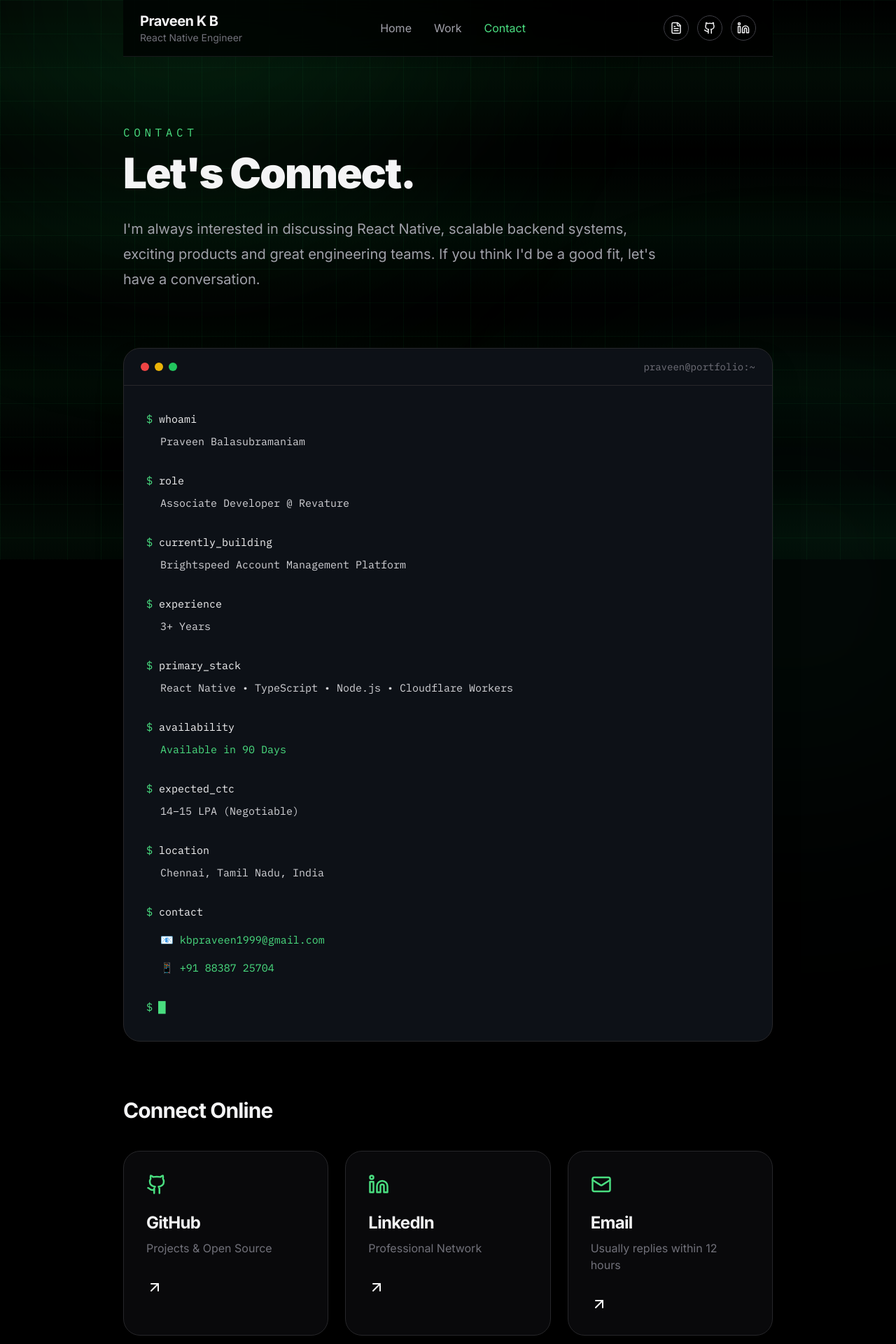
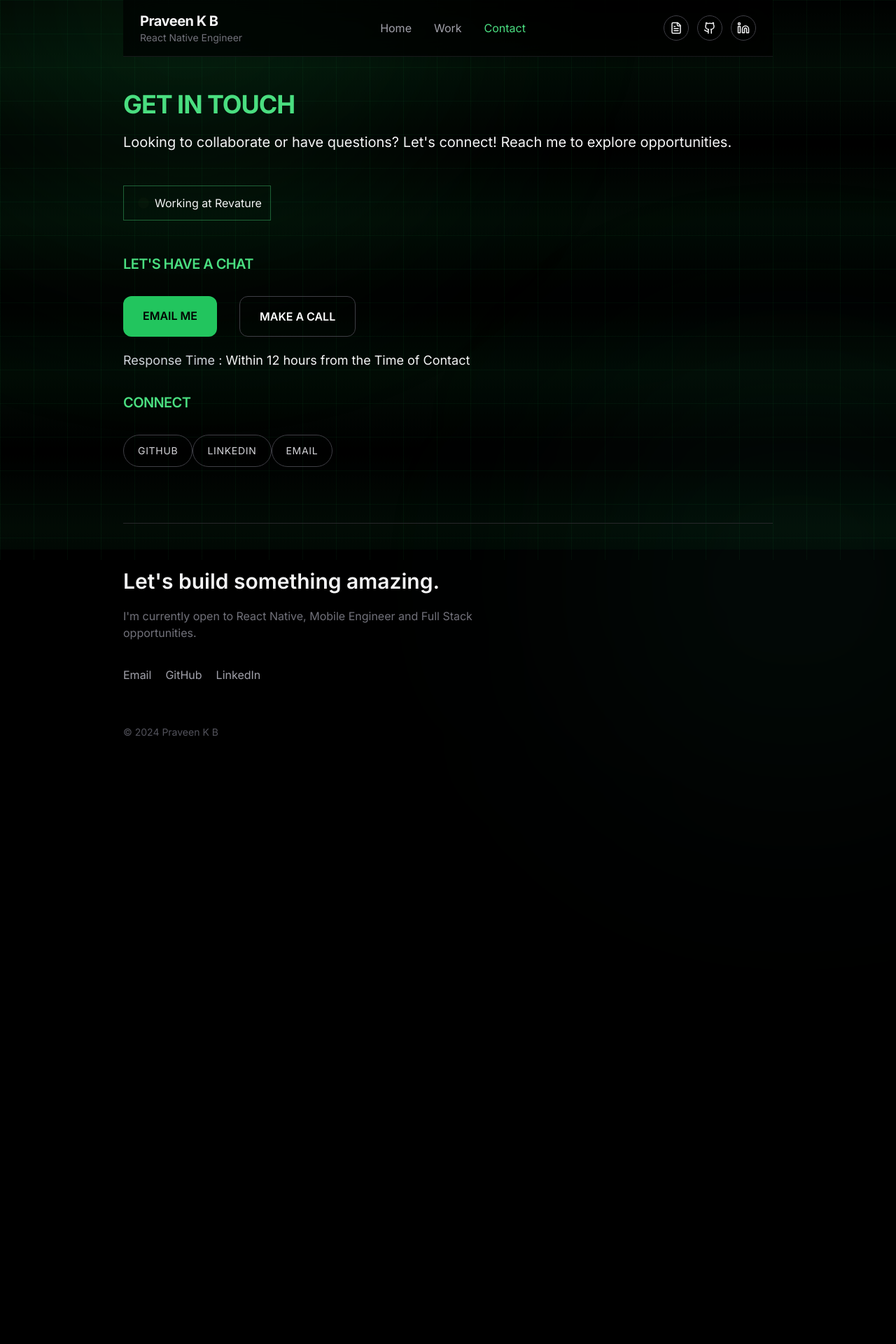
Before and after one commit to PraveenKb777/pravee-portfolio, a Next.js app: page /contact in a window 1280 px wide. Shown: the top 1920 px of the page at 70% size. After the commit the page ends 1120 px from the top, so only its background shows below. Built offline with nearby package versions, Linux system fonts and the light colour scheme.

Commit message:
fixed issues on v3

```diff
--- a/app/contact/page.tsx
+++ b/app/contact/page.tsx
@@ -1,267 +1,44 @@
-import {
-  Github,
-  Linkedin,
-  Mail,
-  Phone,
-  ArrowUpRight,
-} from "lucide-react";
+import AvailableWork from "@/components/avilable-work";
+import ColoredBtn from "@/components/colored-btn";
+import SubHeading from "@/components/sub-heading";
+import React from "react";
+import { CONNECTION } from "../page";
+import CategoryTab from "@/components/category-tab";
 
-export default function ContactPage() {
+export default function GetInTouch() {
   return (
-    <main className="py-24">
-
-      {/* Hero */}
-
-      <p className="font-mono uppercase tracking-[0.35em] text-green-400">
-        CONTACT
+    <main className="py-12">
+      <h1 className="text-green-400 text-4xl font-bold">GET IN TOUCH</h1>
+      <p className="text-xl mt-5">
+        Looking to collaborate or have questions? Let&apos;s connect! Reach me
+        to explore opportunities.
       </p>
-
-      <h1 className="mt-4 text-6xl font-black">
-        Let's Connect.
-      </h1>
-
-      <p className="mt-8 max-w-3xl text-xl leading-9 text-zinc-400">
-        I'm always interested in discussing React Native, scalable backend
-        systems, exciting products and great engineering teams.
-        If you think I'd be a good fit, let's have a conversation.
+      <AvailableWork />
+      <SubHeading label="LET'S HAVE A CHAT" />
+      <div className="flex mt-8">
+        <ColoredBtn
+          href="mailto:kbpraveen1999@gmail.com"
+          variant="colored"
+          label="EMAIL ME"
+        />
+        <div className="w-8" />
+        <ColoredBtn
+          href="tel:+918838725704"
+          variant="normal"
+          label="MAKE A CALL"
+        />
+      </div>
+      <p className="text-lg mt-5">
+        <span className="text-gray-300"> Response Time : </span> Within 12 hours
+        from the Time of Contact
       </p>
-
-      {/* Terminal */}
-
-      <section className="mt-20 overflow-hidden rounded-3xl border border-zinc-800 bg-[#0d1117] shadow-2xl">
-
-        {/* Terminal Header */}
-
-        <div className="flex items-center justify-between border-b border-zinc-800 px-6 py-4">
-
-          <div className="flex gap-2">
-
-            <div className="h-3 w-3 rounded-full bg-red-500" />
-
-            <div className="h-3 w-3 rounded-full bg-yellow-500" />
-
-            <div className="h-3 w-3 rounded-full bg-green-500" />
-
-          </div>
-
-          <span className="font-mono text-sm text-zinc-500">
-            praveen@portfolio:~
-          </span>
-
-        </div>
-
-        {/* Terminal Body */}
-
-        <div className="space-y-6 p-8 font-mono text-[15px] leading-8">
-
-          <TerminalCommand
-            command="whoami"
-            result="Praveen Balasubramaniam"
-          />
-
-          <TerminalCommand
-            command="role"
-            result="Associate Developer @ Revature"
-          />
-
-          <TerminalCommand
-            command="currently_building"
-            result="Brightspeed Account Management Platform"
-          />
-
-          <TerminalCommand
-            command="experience"
-            result="3+ Years"
-          />
-
-          <TerminalCommand
-            command="primary_stack"
-            result="React Native • TypeScript • Node.js • Cloudflare Workers"
-          />
-
-          <TerminalCommand
-            command="availability"
-            result="Available in 90 Days"
-            green
-          />
-
-          <TerminalCommand
-            command="expected_ctc"
-            result="14–15 LPA (Negotiable)"
-          />
-
-          <TerminalCommand
-            command="location"
-            result="Chennai, Tamil Nadu, India"
-          />
-
-          <div>
-
-            <p>
-              <span className="text-green-400">$</span>{" "}
-              contact
-            </p>
-
-            <div className="ml-5 mt-2 space-y-2">
-
-              <a
-                href="mailto:kbpraveen1999@gmail.com"
-                className="block text-green-400 hover:underline"
-              >
-                📧 kbpraveen1999@gmail.com
-              </a>
-
-              <a
-                href="tel:+918838725704"
-                className="block text-green-400 hover:underline"
-              >
-                📱 +91 88387 25704
-              </a>
-
-            </div>
-
-          </div>
-
-          <div className="flex items-center">
-
-            <span className="text-green-400">$</span>
-
-            <span className="ml-2 animate-pulse text-green-400">
-              █
-            </span>
-
-          </div>
-
-        </div>
-
-      </section>
-
-      {/* Social */}
-
-      <section className="mt-20">
-
-        <h2 className="text-3xl font-bold">
-          Connect Online
-        </h2>
-
-        <div className="mt-10 grid gap-6 md:grid-cols-3">
-
-          <SocialCard
-            href="https://github.com/PraveenKb777"
-            title="GitHub"
-            subtitle="Projects & Open Source"
-            icon={<Github size={30} />}
-          />
-
-          <SocialCard
-            href="https://linkedin.com/in/praveen-balasubramaniam"
-            title="LinkedIn"
-            subtitle="Professional Network"
-            icon={<Linkedin size={30} />}
-          />
-
-          <SocialCard
-            href="mailto:kbpraveen1999@gmail.com"
-            title="Email"
-            subtitle="Usually replies within 12 hours"
-            icon={<Mail size={30} />}
-          />
-
-        </div>
-
-      </section>
-
-      {/* CTA */}
-
-      <section className="mt-24 rounded-3xl border border-green-500/20 bg-gradient-to-br from-green-500/10 to-transparent p-12">
-
-        <h2 className="text-4xl font-bold">
-          Ready to build something amazing?
-        </h2>
-
-        <p className="mt-6 max-w-2xl text-lg leading-8 text-zinc-400">
-          I'm passionate about building production-grade mobile applications,
-          designing scalable backend systems and delivering delightful user
-          experiences. If that sounds like what you're looking for, let's talk.
-        </p>
-
-        <a
-          href="mailto:kbpraveen1999@gmail.com"
-          className="mt-10 inline-flex items-center gap-2 rounded-full bg-green-500 px-8 py-4 font-semibold text-black transition hover:scale-105"
-        >
-          Say Hello
-
-          <ArrowUpRight size={18} />
-        </a>
-
-      </section>
-
+      <div className="h-8" />
+      <SubHeading label="CONNECT" />
+      <div className="flex flex-wrap my-8">
+        {CONNECTION.map((e) => {
+          return <CategoryTab {...e} key={e.url} />;
+        })}
+      </div>
     </main>
   );
 }
-
-interface TerminalProps {
-  command: string;
-  result: string;
-  green?: boolean;
-}
-
-function TerminalCommand({
-  command,
-  result,
-  green,
-}: TerminalProps) {
-  return (
-    <div>
-      <p>
-        <span className="text-green-400">$</span>{" "}
-        {command}
-      </p>
-
-      <p
-        className={`ml-5 ${
-          green ? "text-green-400" : "text-zinc-300"
-        }`}
-      >
-        {result}
-      </p>
-    </div>
-  );
-}
-
-interface SocialCardProps {
-  href: string;
-  title: string;
-  subtitle: string;
-  icon: React.ReactNode;
-}
-
-function SocialCard({
-  href,
-  title,
-  subtitle,
-  icon,
-}: SocialCardProps) {
-  return (
-    <a
-      href={href}
-      target={href.startsWith("http") ? "_blank" : undefined}
-      rel="noopener noreferrer"
-      className="group rounded-3xl border border-zinc-800 bg-zinc-950 p-8 transition-all duration-300 hover:-translate-y-1 hover:border-green-500"
-    >
-      <div className="text-green-400">
-        {icon}
-      </div>
-
-      <h3 className="mt-6 text-2xl font-bold">
-        {title}
-      </h3>
-
-      <p className="mt-2 text-zinc-500">
-        {subtitle}
-      </p>
-
-      <ArrowUpRight className="mt-8 transition-transform group-hover:translate-x-1 group-hover:-translate-y-1" />
-    </a>
-  );
-}
--- a/components/footer.tsx
+++ b/components/footer.tsx
@@ -5,11 +5,11 @@ export default function Footer() {
       <div className="flex flex-col gap-5">
 
         <p className="text-3xl font-semibold">
-          Let's build something amazing.
+          Let&apos;s build something amazing.
         </p>
 
         <p className="max-w-xl text-zinc-500">
-          I'm currently open to React Native, Mobile Engineer and
+          I&apos;m currently open to React Native, Mobile Engineer and
           Full Stack opportunities.
         </p>
 
```
